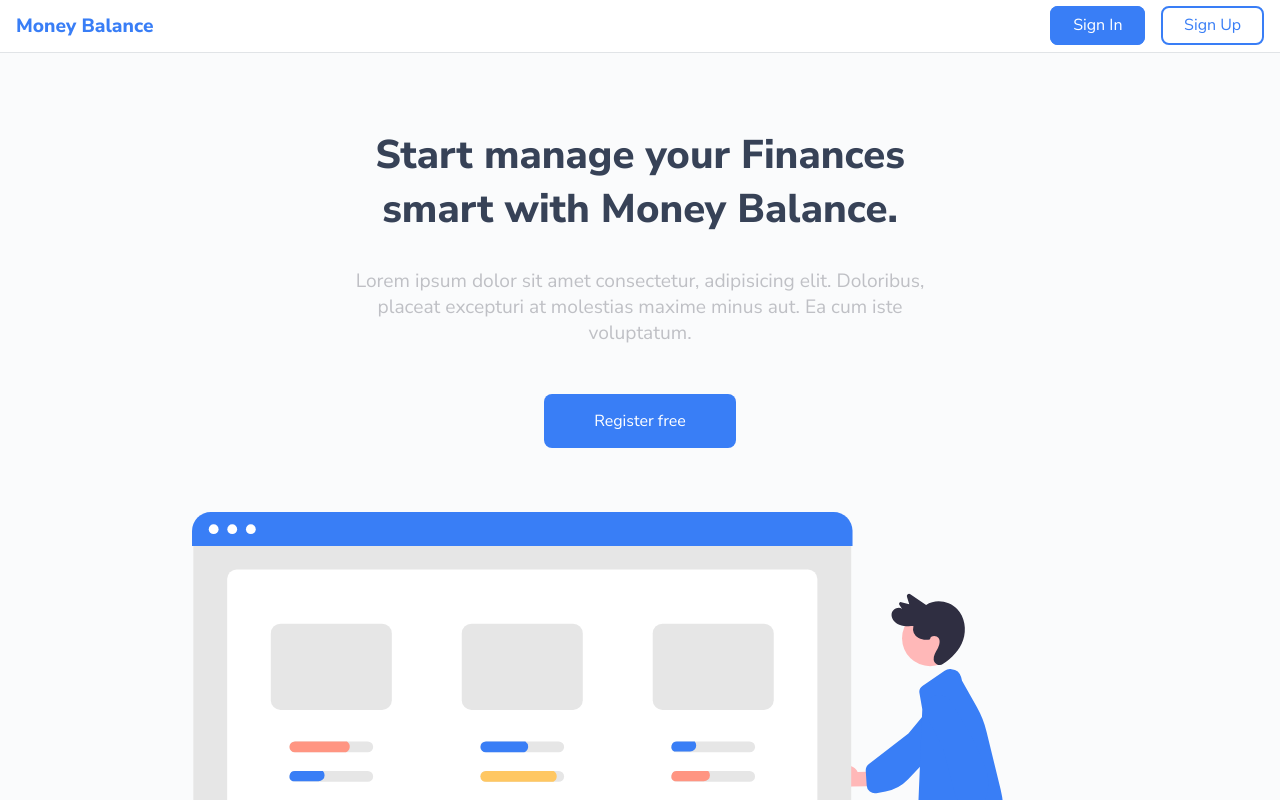
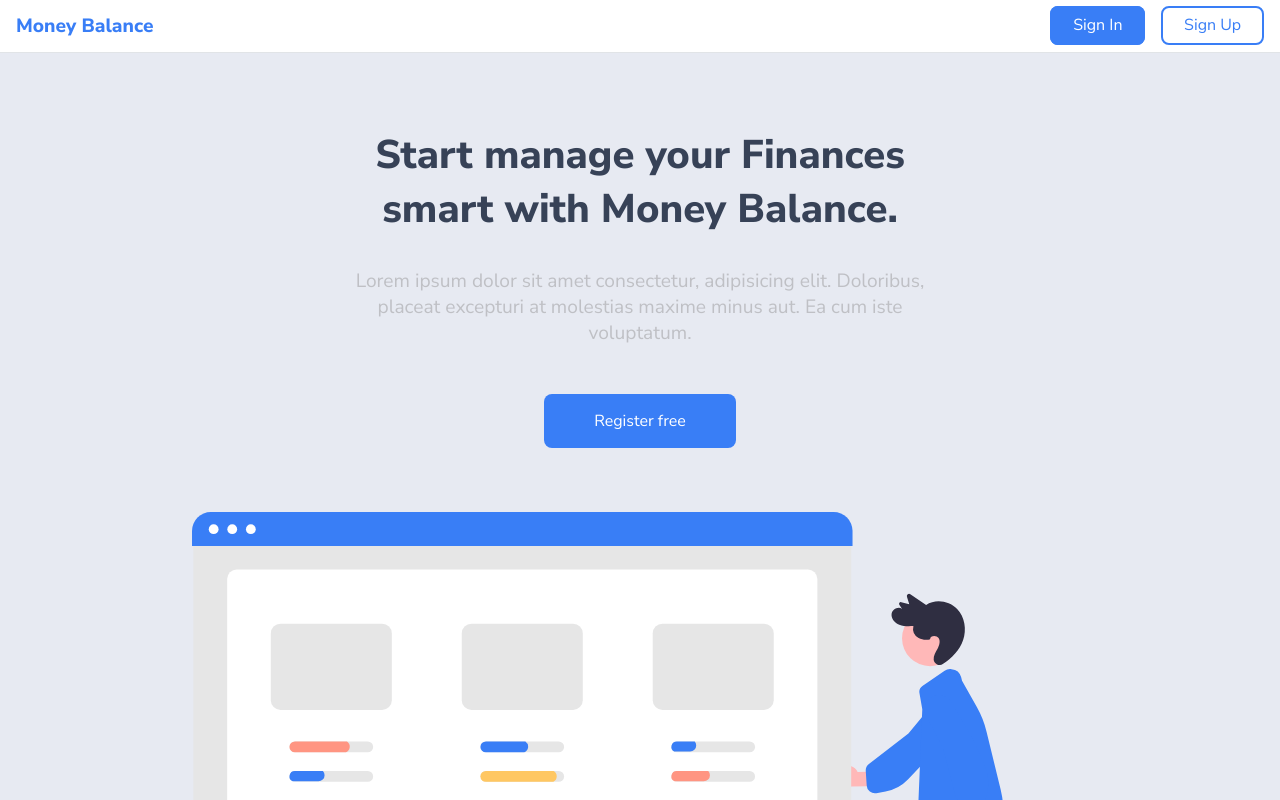
Before and after one commit to wojtek99955/money-balance, a React (Create React App) app in the folder client/: page / in a window 1280 px wide. Shown: the top 800 px of the page. Built offline with nearby package versions, Linux system fonts and the light colour scheme.

Commit message:
update theme

```diff
--- a/client/src/assets/styleTheme.js
+++ b/client/src/assets/styleTheme.js
@@ -1,11 +1,16 @@
 export const theme = {
   colors: {
-    main: { default: "#397EF6", hover: "#0a5ae5", active: "#70a2f9" },
+    main: {
+      default: "#397EF6",
+      hover: "#0a5ae5",
+      active: "#70a2f9",
+      light: "#70a2f9",
+    },
     title: "#374257",
     grey: "#bfc0c5",
     lightGrey: "#eff0f6",
     backgroundColor: {
-      lightBackground: "#fafbfc",
+      lightBackground: "#E7EAF2",
     },
   },
 };
```
